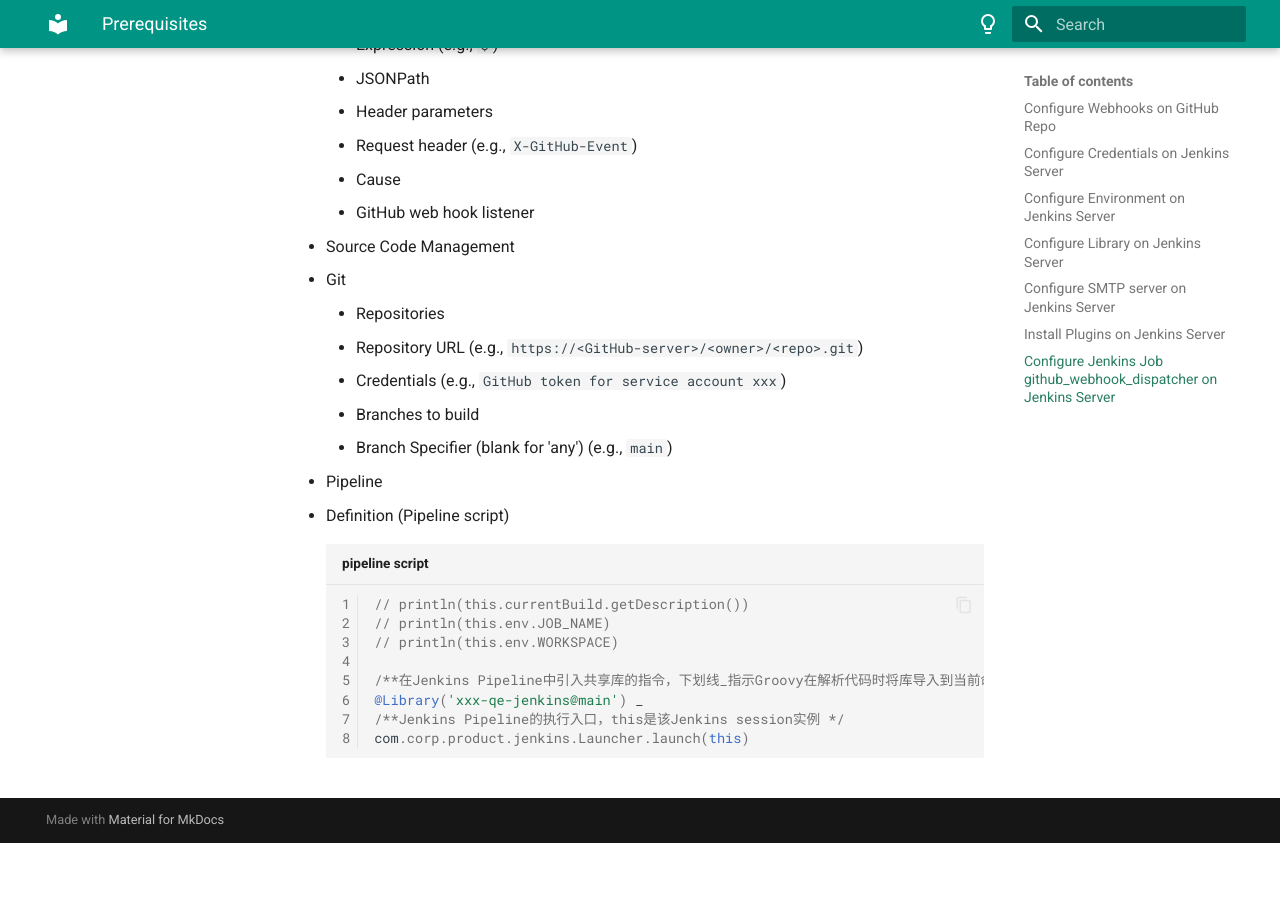
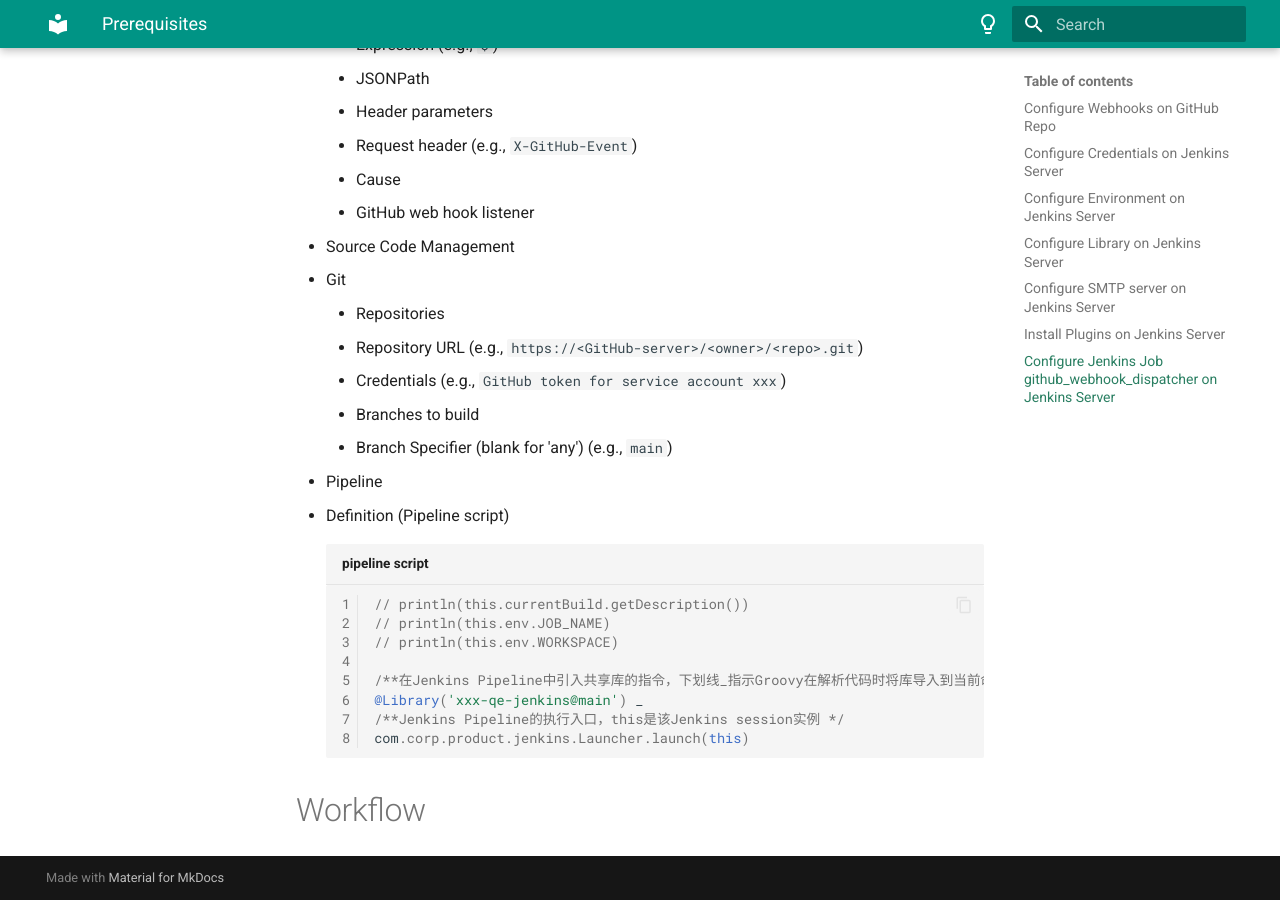
Before and after one commit to zhouushe/notes, an MkDocs documentation site: the page built from docs/jenkins_pipeline.md, in a window 1280 px wide and 900 px high, scrolled down 1776 px. Built offline with MkDocs 1.6.1 and Material for MkDocs 9.7.7, drawn with Linux system fonts in a browser that asks for light colours; before the commit the page ends 2619 px from its top, so only the background shows below that.

Commit message:
Update jenkins_pipeline.md

````diff
--- a/docs/jenkins_pipeline.md
+++ b/docs/jenkins_pipeline.md
@@ -94,3 +94,5 @@
     /**Jenkins Pipeline的执行入口，this是该Jenkins session实例 */
     com.corp.product.jenkins.Launcher.launch(this)
     ```
+
+# Workflow
````
